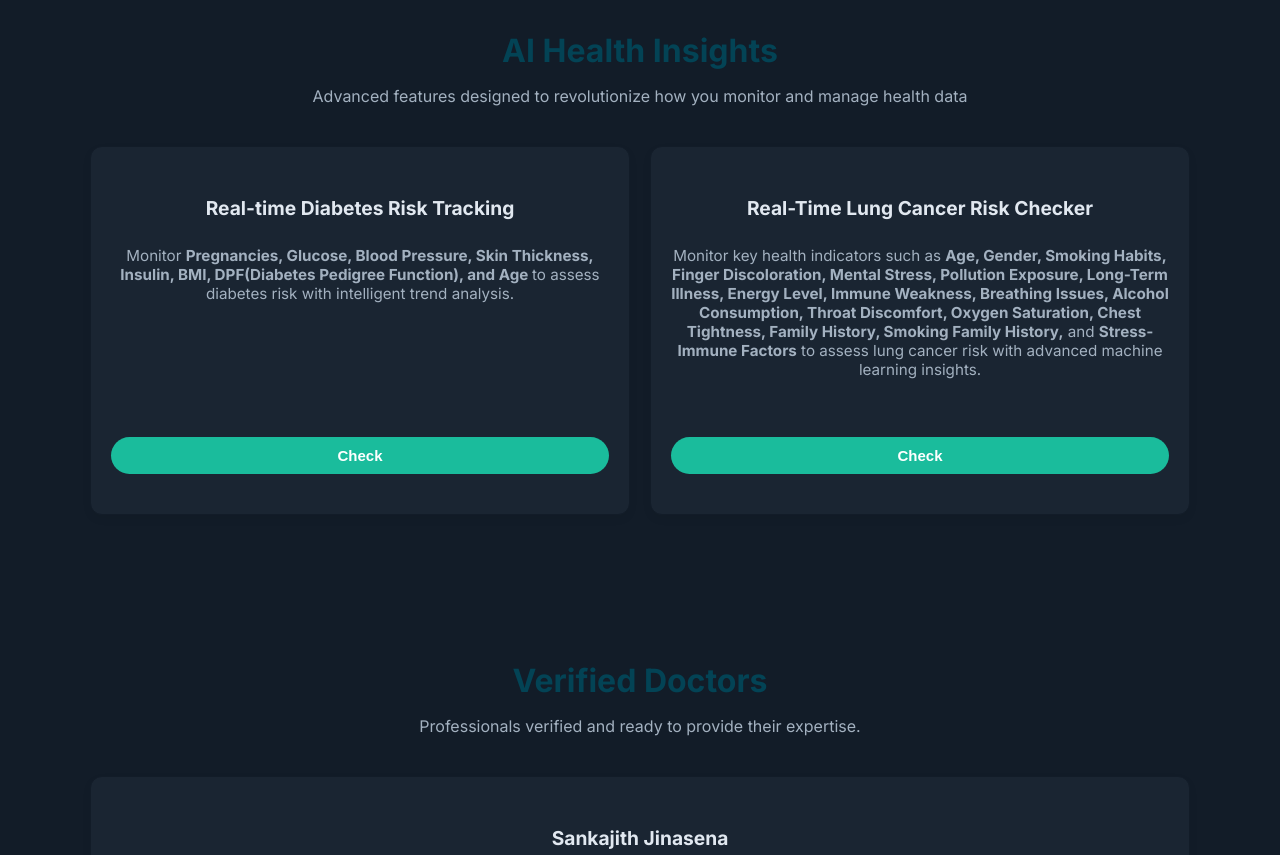
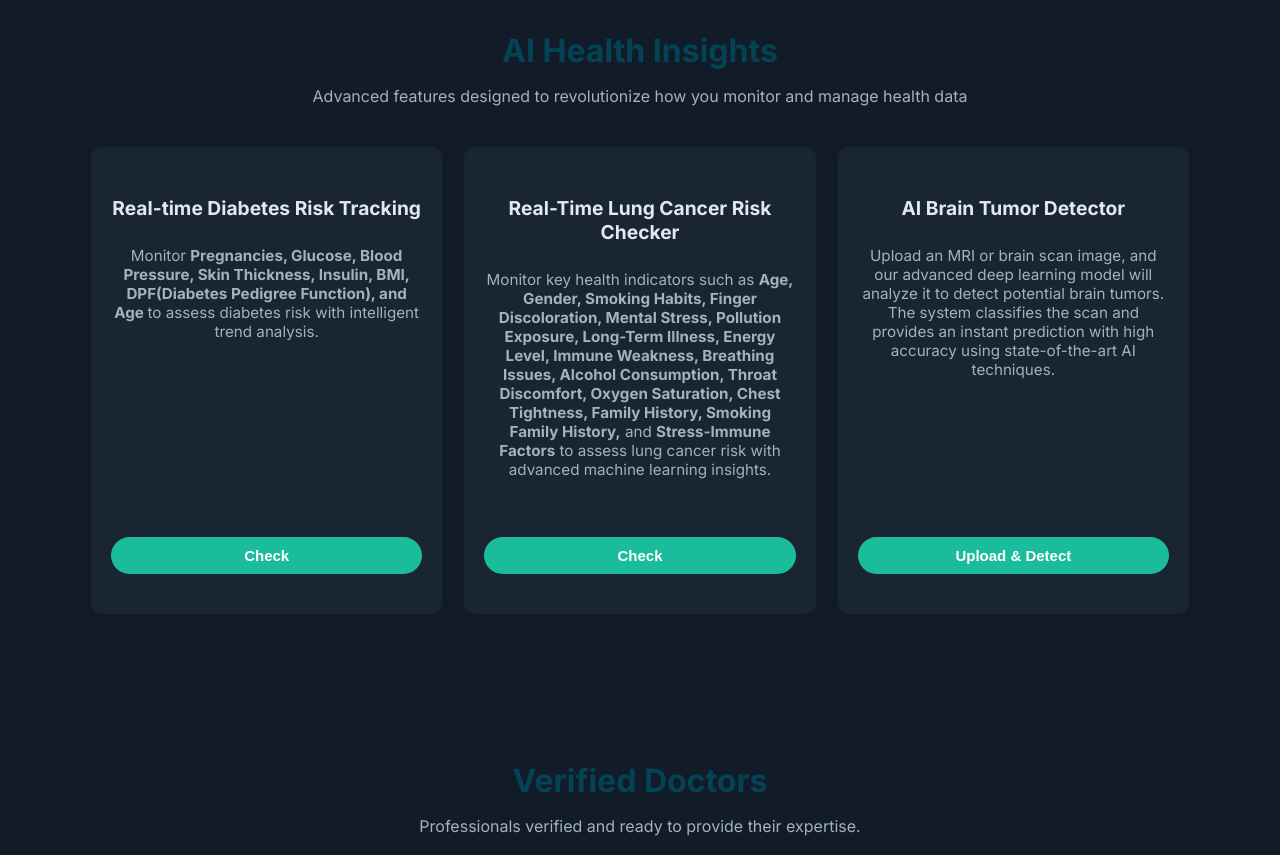
Before and after one commit to sankajithdjinasena/WelltackerR, a PHP site: page /predict/patient_portal.php in a window 1280 px wide. Shown: the part 1480-2335 px from the top of the page. Run offline with PHP 8.4, Linux system fonts and the light colour scheme; a user stored in the database is signed in; data comes from the database, SQL or seed files in the repository; data that the repository does not hold is empty; some libraries are stand-ins or nearby versions.

Commit message:
Dialogbox added

```diff
--- a/patient_portal.php
+++ b/patient_portal.php
@@ -718,6 +718,19 @@
                     <button class="ai-btn open-modal submit-btn" data-target="#modalInsight">Check</button>
                 </div>
             </div>
+
+            <div class="feature-card" style="display: flex; flex-direction: column;">
+                <h3>AI Brain Tumor Detector</h3>
+                <p style="flex-grow: 1;">
+                    Upload an MRI or brain scan image, and our advanced deep learning model will analyze it to detect
+                    potential brain tumors. The system classifies the scan and provides an instant prediction with
+                    high accuracy using state-of-the-art AI techniques.
+                </p>
+                <div class="ai-links" style="margin-bottom: 10px; margin-top: auto;">
+                    <button class="ai-btn open-modal submit-btn" data-target="#modalBrain">Upload & Detect</button>
+                </div>
+            </div>
+
         </div>
 
 
@@ -1106,6 +1119,76 @@
             }
         });
     </script>
+
+    <div id="modalBrain" class="health-modal">
+        <div class="health-modal-content">
+            <span class="health-modal-close">&times;</span>
+            <h2>AI Brain Tumor Detection</h2>
+            <p class="disclaimer" style="color: #a00; font-weight: bold; margin-top: 15px; padding: 10px; border: 1px solid #f00; border-radius: 4px; background-color: #ffeaea;">
+                Disclaimer: The prediction is generated by an AI model and is **not a medical diagnosis**. It is for informational purposes only. Always consult a qualified healthcare professional for any health concerns.
+            </p>
+
+            <form class="health-form" id="brain-tumor-form" enctype="multipart/form-data">
+                <div class="form-group">
+                    <label>Upload Brain Scan Image (MRI)</label>
+                    <small class="sub-label">Supported formats: JPG, PNG, JPEG</small>
+                    <input type="file" name="brain_image" accept="image/*" required>
+                </div>
+
+                <div class="form-group">
+                    <img id="previewImage" src="#" alt="Image Preview" style="display:none; max-width:100%; margin-top:10px; border: 1px solid #ccc; border-radius: 4px;">
+                </div>
+
+                <div class="form-group">
+                    <button type="submit" class="health-submit">Detect Tumor</button>
+                </div>
+            </form>
+
+            <div id="result" style="margin-top: 15px; font-weight: bold; font-size: 1.1em;"></div>
+        </div>
+    </div>
+
+    <script>
+        // Image preview
+        const imageInput = document.querySelector('input[name="brain_image"]');
+        const previewImage = document.getElementById('previewImage');
+
+        imageInput.addEventListener('change', function () {
+            const file = this.files[0];
+            if (file) {
+                const reader = new FileReader();
+                reader.onload = function (e) {
+                    previewImage.src = e.target.result;
+                    previewImage.style.display = 'block';
+                }
+                reader.readAsDataURL(file);
+            } else {
+                previewImage.src = '#';
+                previewImage.style.display = 'none';
+            }
+        });
+
+        // Form submit (example for AJAX)
+        const form = document.getElementById('brain-tumor-form');
+        const resultDiv = document.getElementById('result');
+
+        form.addEventListener('submit', async function (e) {
+            e.preventDefault();
+            resultDiv.textContent = 'Analyzing image...';
+
+            const formData = new FormData(form);
+
+            // Example: send to your backend API
+            const response = await fetch('/predict_brain_tumor', {
+                method: 'POST',
+                body: formData
+            });
+
+            const data = await response.json();
+            resultDiv.textContent = `Prediction: ${data.prediction}`;
+        });
+    </script>
+
     <!-- Modal 3: Secure & Private -->
     <div id="modalSecureData" class="health-modal">
         <h2>Follow us</h2>
```
